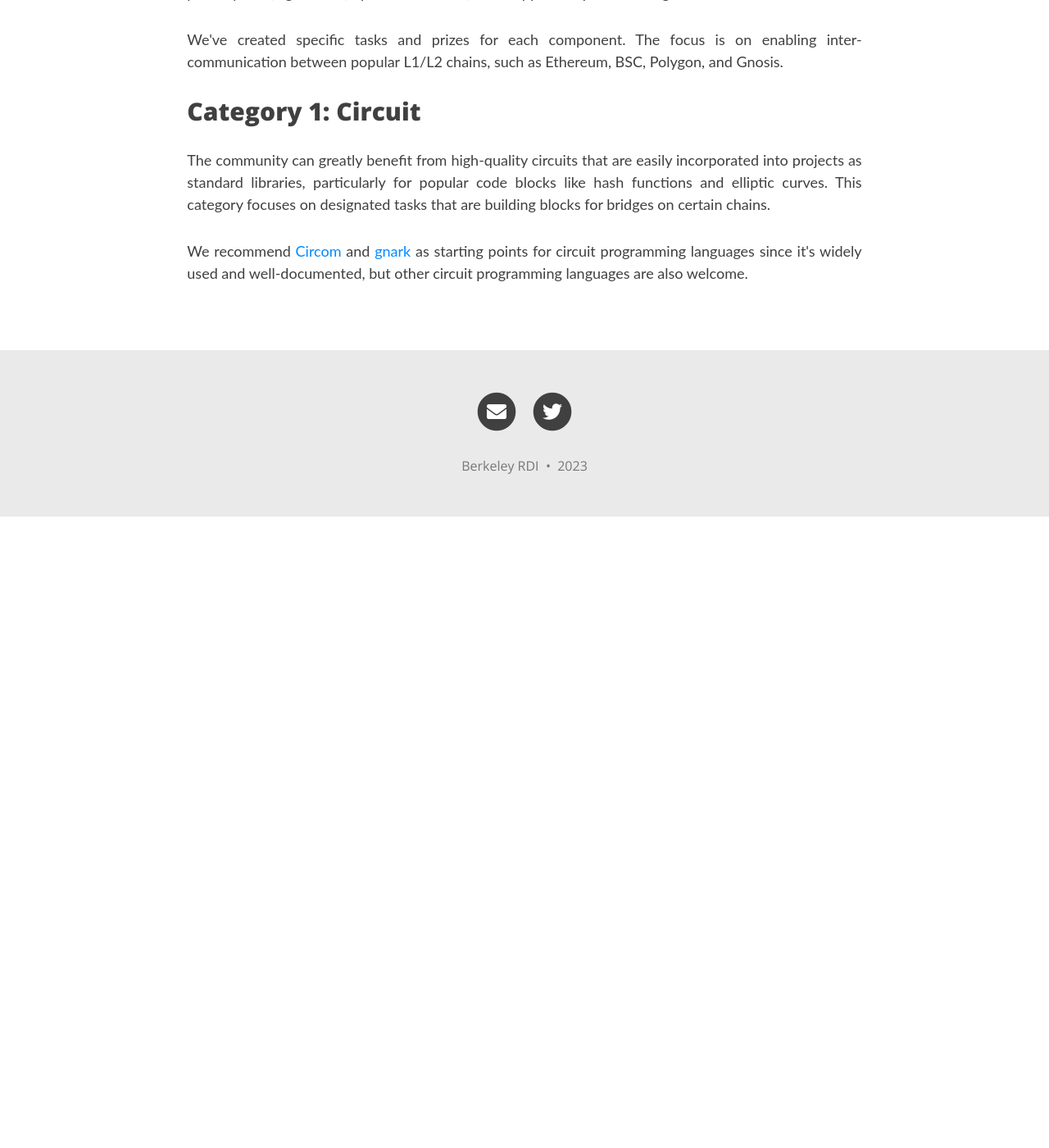
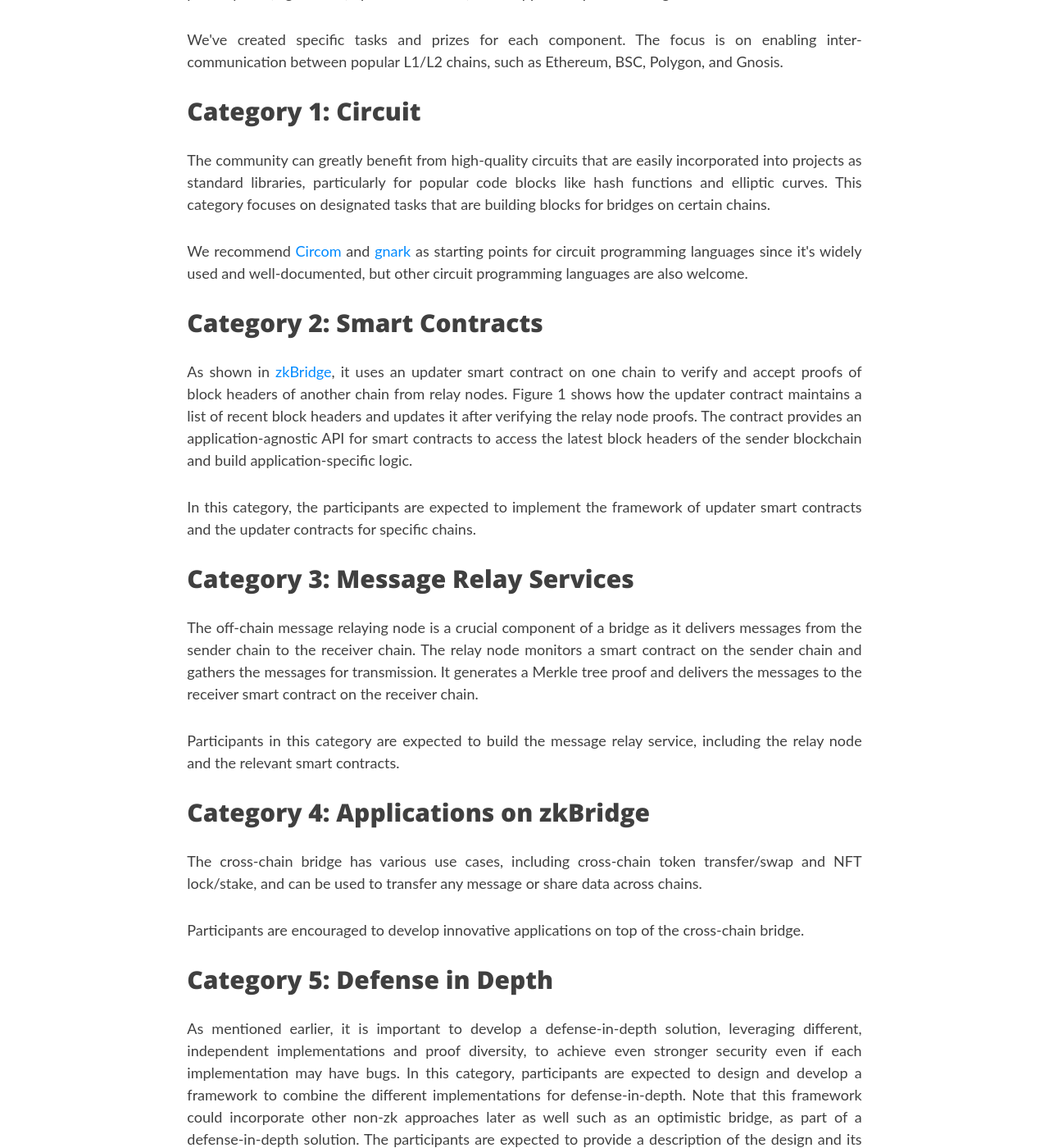
Before and after one commit to rdi-berkeley/zkp-web3-hackathon, a Jekyll site: the page built from _tracks/zk_bridge_track.md, in a window 1280 px wide and 1400 px high, scrolled down 1866 px. Shown: the whole window at 82% size. Built offline with Jekyll 4.4.1, drawn with Linux system fonts in a browser that asks for light colours; nearby versions of some CDN libraries; comment, search, counter and statistics services are not loaded; before the commit the page ends 2496 px from its top, so only the background shows below that; some of the changed text lies outside the part shown.

Commit message:
added remaining categories

```diff
--- a/_tracks/zk_bridge_track.md
+++ b/_tracks/zk_bridge_track.md
@@ -53,6 +53,59 @@ date: 2020-01-03 14:40:45
 
     <p>We recommend <a href="https://iden3.io/circom">Circom </a> and <a href="https://github.com/ConsenSys/gnark"> gnark </a> as starting points for circuit programming languages since it's widely used and well-documented, but other circuit programming languages are also welcome. </p>
 
+   <h2>Category 2: Smart Contracts</h2>
+
+    <p>
+    As shown in <a href="zkbridge.org">zkBridge</a>, it uses an updater smart contract on one chain to verify and accept proofs of block headers of another chain from relay nodes. Figure 1 shows how the updater contract maintains a list of recent block headers and updates it after verifying the relay node proofs. The contract provides an application-agnostic API for smart contracts to access the latest block headers of the sender blockchain and build application-specific logic.
+    </p>
+    <p>
+    In this category, the participants are expected to implement the framework of updater smart contracts and the updater contracts for specific chains.
+    </p>
+
+    <h2>Category 3: Message Relay Services</h2>
 
 
+    <p>
+    The off-chain message relaying node is a crucial component of a bridge as it delivers messages from the sender chain to the receiver chain. The relay node monitors a smart contract on the sender chain and gathers the messages for transmission. It generates a Merkle tree proof and delivers the messages to the receiver smart contract on the receiver chain.
+    </p>
+    <p>
+    Participants in this category are expected to build the message relay service, including the relay node and the relevant smart contracts.
+    </p>
+
+    <h2><strong>Category 4: Applications on zkBridge</strong></h2>
+
+    <p>
+    The cross-chain bridge has various use cases, including cross-chain token transfer/swap and NFT lock/stake, and can be used to transfer any message or share data across chains.
+    </p>
+    <p>
+    Participants are encouraged to develop innovative applications on top of the cross-chain bridge.
+    </p>
+
+    <h2>Category 5: Defense in Depth</h2>
+
+    <p>
+    As mentioned earlier, it is important to develop a defense-in-depth solution, leveraging different, independent implementations and proof diversity, to achieve even stronger security even if each implementation may have bugs. In this category, participants are expected to design and develop a framework to combine the different implementations for defense-in-depth. Note that this framework could incorporate other non-zk approaches later as well such as an optimistic bridge, as part of a defense-in-depth solution. The participants are expected to provide a description of the design and its security analysis, and smart contracts to implement the framework, including the APIs for different bridge implementations to submit block headers (and provide the corresponding proofs and validation) as well as the logic for combining them to provide the API for the final defense-in-depth solution.
+    </p>
+    <h2>Category 6: Integrated Production Quality Solutions for Focused Chains</h2>
+
+
+    <p>
+    There are in total <em>N*(N-1)</em> directional bridges given <em>N</em> chains. Given the large number of potential bridges, we will focus on bridges over certain chains in this program:
+    </p>
+    <ul>
+
+    <li>Ethereum
+
+    <li>BSC
+
+    <li>Polygon
+
+    <li>Gnosis
+
+    <li>Tendermint-based chains
+    </li>
+    </ul>
+    <p>
+    In this category, we evaluate any projects that are designed for the above chains, and pick projects that improve the interoperability between them in any dimension.
+    </p>
 </div>
```
